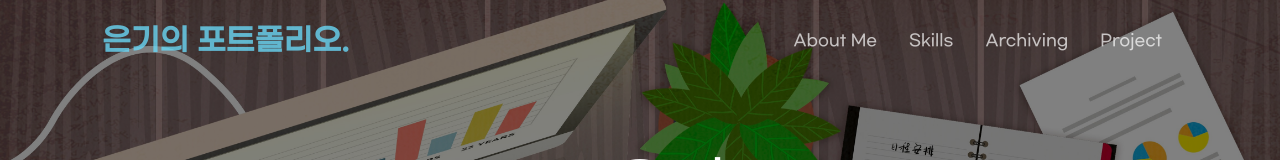
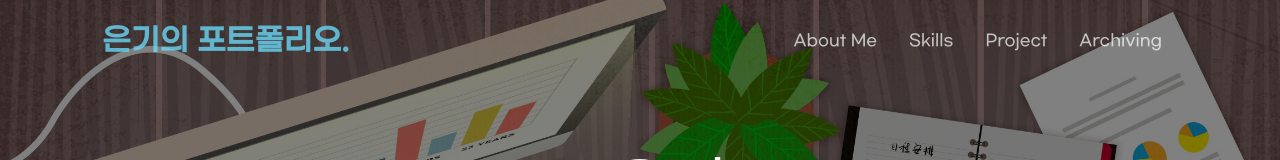
Before and after one commit to eunkeeee/myportfolio, a React (Create React App) app: page / in a window 1280 px wide. Shown: the top 160 px of the page. Built offline with nearby package versions, Linux system fonts and the light colour scheme; a web font is replaced by a local one.

Commit message:
Footer에 SubTitle 추가 + navigation 에러 수정

```diff
--- a/src/App.js
+++ b/src/App.js
@@ -48,11 +48,11 @@ function App() {
       <div id="section-Skills">
         <Skills isPc={isPc} isTablet={isTablet} isMobile={isMobile} />
       </div>
+      <div id="section-Project">
+        <Project isPc={isPc} isTablet={isTablet} isMobile={isMobile} />
+      </div>
       <div id="section-Archiving">
         <Archiving isPc={isPc} isTablet={isTablet} isMobile={isMobile} />
-      </div>
-      <div id="section-Project">
-        <Project isPc={isPc} isTablet={isTablet} isMobile={isMobile} />
       </div>
       <div id="section-Footer">
         <Footer isPc={isPc} isTablet={isTablet} isMobile={isMobile} />
--- a/src/components/NavBar.js
+++ b/src/components/NavBar.js
@@ -16,16 +16,17 @@ const NavBar = ({ background, onClick }) => {
         href="#section-Skills"
         background={background}
       />
+
       <NavMenu
         index={2}
-        text="Archiving"
-        href="#section-Archiving"
+        text="Project"
+        href="#section-Project"
         background={background}
       />
       <NavMenu
         index={3}
-        text="Project"
-        href="#section-Project"
+        text="Archiving"
+        href="#section-Archiving"
         background={background}
       />
     </div>
--- a/src/hooks/onPageMove.js
+++ b/src/hooks/onPageMove.js
@@ -2,13 +2,13 @@ const onPageMove = ({ index }) => {
   const navBarHeight = 80;
   const aboutMeHeight = document.querySelector("#section-AboutMe").offsetTop;
   const skillsHeight = document.querySelector("#section-Skills").offsetTop;
+  const ProjectHeight = document.querySelector("#section-Project").offsetTop;
   const ArchivingHeight =
     document.querySelector("#section-Archiving").offsetTop;
-  const ProjectHeight = document.querySelector("#section-Project").offsetTop;
   const elementsHeight = [
     aboutMeHeight,
+    ArchivingHeight,
     skillsHeight,
-    ArchivingHeight,
     ProjectHeight,
   ];
   console.log(elementsHeight);
--- a/src/screens/Footer.js
+++ b/src/screens/Footer.js
@@ -1,6 +1,7 @@
 import { useState } from "react";
 import styles from "./Footer.module.css";
 import Icon from "../components/Icon";
+import SubTitle from "../components/SubTitle";
 
 const Footer = () => {
   const [copied, setCopied] = useState(false);
@@ -19,6 +20,7 @@ const Footer = () => {
   };
   return (
     <div className={styles.Footer}>
+      <SubTitle title="Contact" id="Contact" color="white" />
       <div className={styles.icons}>
         <Icon
           text="Github Link"
--- a/src/screens/Footer.module.css
+++ b/src/screens/Footer.module.css
@@ -1,7 +1,6 @@
 .Footer {
-  height: 12rem;
   background-color: var(--Footer-background);
-  padding-top: 3rem;
+  padding: 3rem 0;
   text-align: center;
 }
 .icons {
--- a/src/screens/Header.js
+++ b/src/screens/Header.js
@@ -31,7 +31,11 @@ const Header = () => {
       }
     }
   };
-
+  const removeMenu = () => {
+    if (window.innerWidth <= 768) {
+      setMenu(false);
+    }
+  };
   // initialization
   useEffect(() => {
     if (window.innerWidth <= 768) {
@@ -62,12 +66,7 @@ const Header = () => {
           </div>
 
           {menu ? (
-            <NavBar
-              background={background}
-              onClick={() => {
-                setMenu(false);
-              }}
-            />
+            <NavBar background={background} onClick={removeMenu} />
           ) : null}
 
           <a
```
